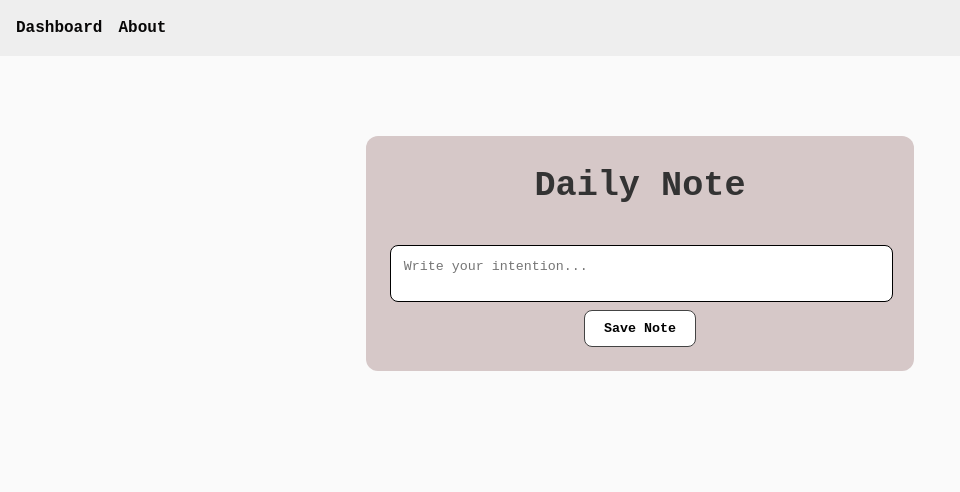
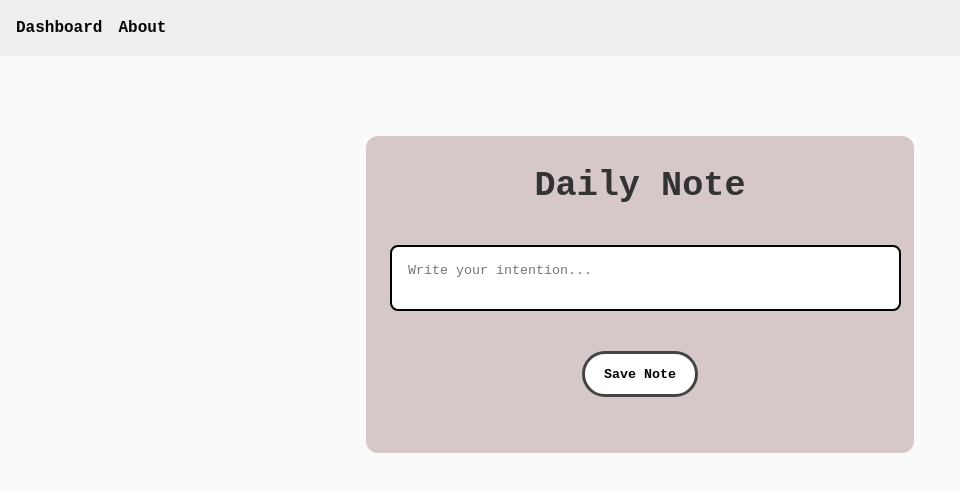
Before and after one commit to natalidahary/react-vite-app, a React (Vite) app in the folder calmspace/: page / in a window 1280 px wide. Shown: the top 492 px of the page, without its empty margins (0-960 px from the left). Built offline with nearby package versions, Linux system fonts and the light colour scheme.

Commit message:
change style

```diff
--- a/calmspace/src/components/SharedButton/SharedButton.module.css
+++ b/calmspace/src/components/SharedButton/SharedButton.module.css
@@ -4,9 +4,10 @@
 }
 
 .btn {
-  padding: 0.6rem 1.2rem;
-  border-radius: 8px;
-  border: 1px solid #444;
+  margin-bottom: 2rem;
+  padding: 0.8rem 1.2rem;
+  border-radius: 30px;
+  border: 3px solid #444;
   background: white;
   cursor: pointer;
   font-weight: 700;
--- a/calmspace/src/pages/DailyNote/DailyNote.module.css
+++ b/calmspace/src/pages/DailyNote/DailyNote.module.css
@@ -14,10 +14,11 @@
 }
 
 .textarea {
+  margin-bottom: 2rem;
   width: 95%;
-  padding: 0.8rem;
+  padding: 1rem;
   border-radius: 8px;
-  border: 1px solid rgb(0, 0, 0);
+  border: 2px solid rgb(0, 0, 0);
   resize: none;
 }
 
```
